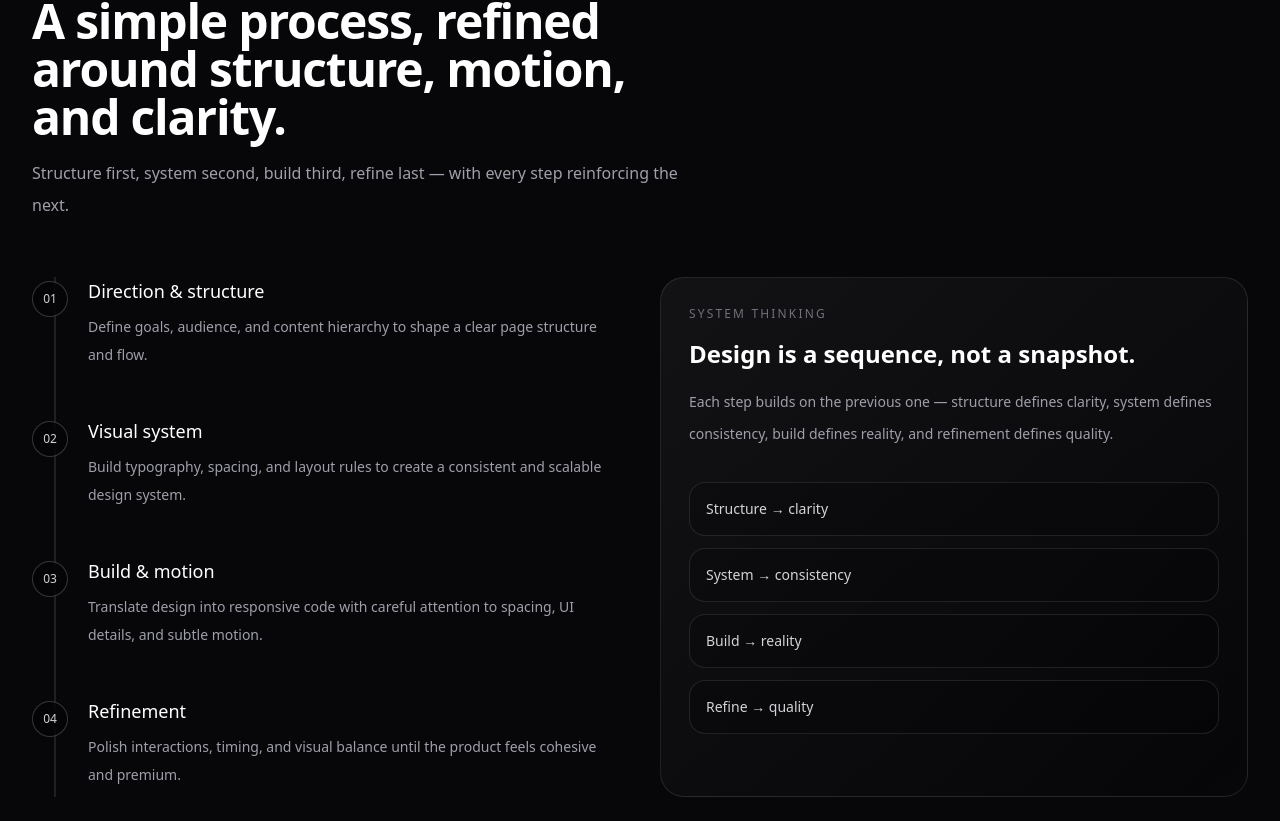
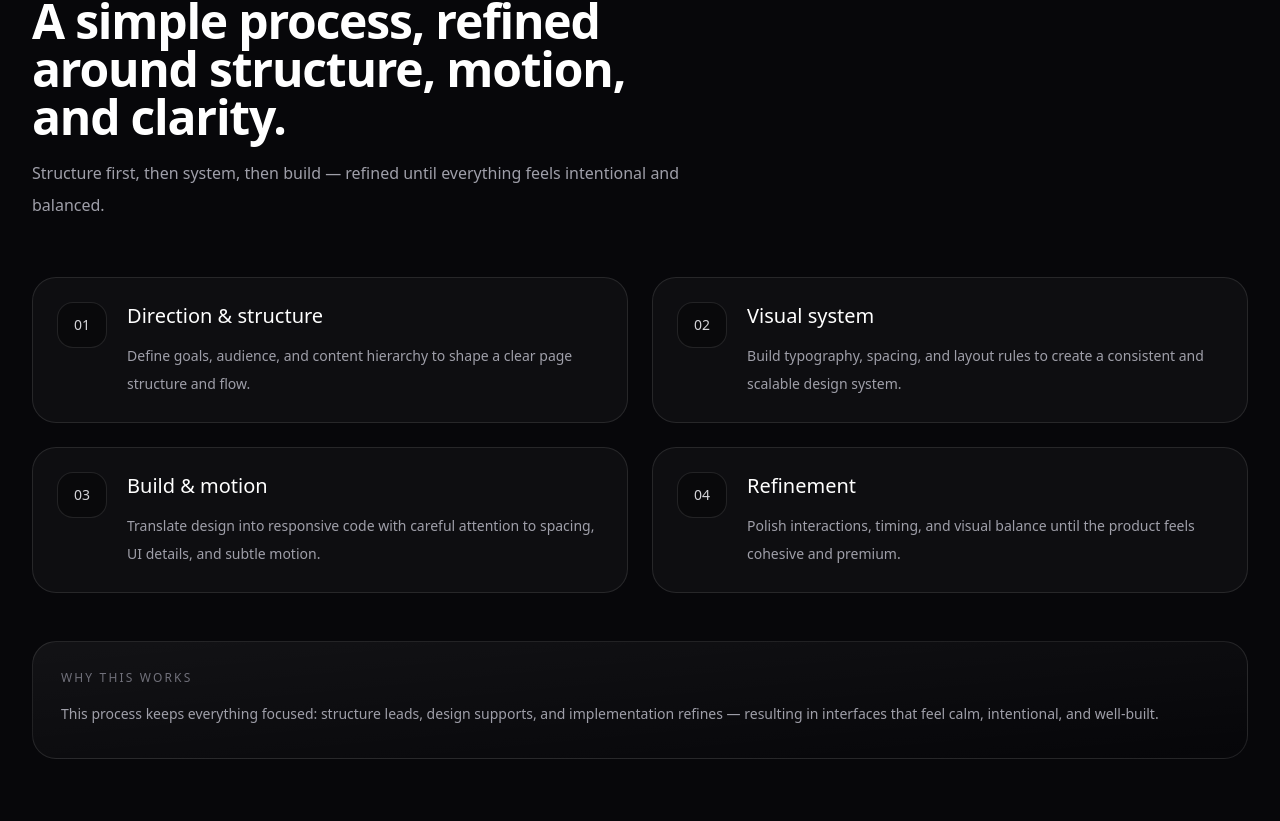
Before and after one commit to Aminrch/Portfolio, a Next.js app: page / in a window 1280 px wide. Shown: the part 5439-6260 px from the top of the page. Built offline with nearby package versions, Linux system fonts and the light colour scheme.

Commit message:
update UI sections and fix process sticky scroll

```diff
--- a/components/sections/process.tsx
+++ b/components/sections/process.tsx
@@ -1,7 +1,6 @@
 "use client"
 
-import { motion, useScroll, useTransform } from "framer-motion"
-import { useRef } from "react"
+import { motion } from "framer-motion"
 import { Container } from "@/components/ui/container"
 
 const steps = [
@@ -28,15 +27,6 @@ const steps = [
 ]
 
 export default function Process() {
-  const ref = useRef<HTMLDivElement | null>(null)
-
-  const { scrollYProgress } = useScroll({
-    target: ref,
-    offset: ["start 80%", "end 20%"],
-  })
-
-  const progressHeight = useTransform(scrollYProgress, [0, 1], ["0%", "100%"])
-
   return (
     <section id="process" className="py-28 md:py-36">
       <Container>
@@ -51,92 +41,67 @@ export default function Process() {
           </h2>
 
           <p className="mt-4 text-sm leading-8 text-zinc-400 md:text-base">
-            Structure first, system second, build third, refine last — with
-            every step reinforcing the next.
+            Structure first, then system, then build — refined until everything
+            feels intentional and balanced.
           </p>
         </div>
 
-        {/* Timeline */}
-        <div ref={ref} className="relative grid gap-10 lg:grid-cols-[1fr_1fr]">
-          {/* LEFT: timeline line */}
-          <div className="absolute left-[18px] top-0 h-full w-[2px] bg-white/10 lg:left-[22px]" />
-
-          {/* progress line */}
-          <motion.div
-            className="absolute left-[18px] top-0 w-[2px] bg-white/40 lg:left-[22px]"
-            style={{ height: progressHeight }}
-          />
-
         {/* Steps */}
-          <div className="space-y-10">
+        <div className="grid gap-6 lg:grid-cols-2">
           {steps.map((step, i) => (
             <motion.div
               key={step.number}
-                className="relative flex gap-5"
-                initial={{ opacity: 0, x: -20 }}
-                whileInView={{ opacity: 1, x: 0 }}
+              className="group relative rounded-3xl border border-white/10 bg-white/[0.03] p-6 transition-colors duration-300 hover:border-white/20 hover:bg-white/[0.05]"
+              initial={{ opacity: 0, y: 24 }}
+              whileInView={{ opacity: 1, y: 0 }}
               transition={{
-                  duration: 0.6,
+                duration: 0.7,
                 delay: i * 0.08,
                 ease: [0.16, 1, 0.3, 1],
               }}
-                viewport={{ once: true, amount: 0.3 }}
+              viewport={{ once: true, amount: 0.25 }}
             >
-                {/* dot */}
+              {/* subtle glow on hover */}
+              <div className="pointer-events-none absolute inset-0 rounded-3xl opacity-0 transition-opacity duration-500 group-hover:opacity-100">
+                <div className="absolute -inset-10 bg-gradient-to-br from-white/5 via-transparent to-transparent blur-2xl" />
+              </div>
+
+              <div className="relative flex flex-col gap-5 md:flex-row md:items-start">
+                {/* number badge */}
                 <motion.div
-                  className="relative z-10 mt-1 h-9 w-9 shrink-0 rounded-full border border-white/20 bg-black/40 backdrop-blur flex items-center justify-center text-xs text-zinc-300"
-                  whileInView={{ scale: [0.8, 1] }}
-                  transition={{ duration: 0.5, delay: i * 0.08 }}
-                  viewport={{ once: true }}
+                  className="shrink-0 rounded-2xl border border-white/10 bg-black/30 px-4 py-3 text-sm font-medium text-zinc-300"
+                  whileHover={{ scale: 1.05 }}
+                  transition={{ type: "spring", stiffness: 300, damping: 20 }}
                 >
                   {step.number}
                 </motion.div>
 
                 {/* content */}
-                <div className="pb-2">
-                  <h3 className="text-lg font-medium text-white">
+                <div>
+                  <h3 className="text-xl font-medium text-white transition-transform duration-300 group-hover:translate-x-1">
                     {step.title}
                   </h3>
 
-                  <p className="mt-2 text-sm leading-7 text-zinc-400">
+                  <p className="mt-3 text-sm leading-7 text-zinc-400">
                     {step.text}
                   </p>
+                </div>
               </div>
             </motion.div>
           ))}
         </div>
 
-          {/* RIGHT: visual panel */}
-          <div className="rounded-3xl border border-white/10 bg-gradient-to-br from-white/[0.05] to-transparent p-6 md:p-7">
+        {/* footer note */}
+        <div className="mt-12 rounded-3xl border border-white/10 bg-gradient-to-br from-white/[0.05] to-transparent p-6 md:p-7">
           <p className="text-xs uppercase tracking-[0.18em] text-zinc-500">
-              System thinking
+            Why this works
           </p>
 
-            <h3 className="mt-4 text-2xl font-semibold text-white">
-              Design is a sequence, not a snapshot.
-            </h3>
-
-            <p className="mt-4 text-sm leading-8 text-zinc-400">
-              Each step builds on the previous one — structure defines clarity,
-              system defines consistency, build defines reality, and refinement
-              defines quality.
+          <p className="mt-3 text-sm leading-8 text-zinc-400">
+            This process keeps everything focused: structure leads, design supports,
+            and implementation refines — resulting in interfaces that feel calm,
+            intentional, and well-built.
           </p>
-
-            <div className="mt-8 space-y-3">
-              <div className="rounded-2xl border border-white/10 bg-black/20 p-4 text-sm text-zinc-300">
-                Structure → clarity
-              </div>
-              <div className="rounded-2xl border border-white/10 bg-black/20 p-4 text-sm text-zinc-300">
-                System → consistency
-              </div>
-              <div className="rounded-2xl border border-white/10 bg-black/20 p-4 text-sm text-zinc-300">
-                Build → reality
-              </div>
-              <div className="rounded-2xl border border-white/10 bg-black/20 p-4 text-sm text-zinc-300">
-                Refine → quality
-              </div>
-            </div>
-          </div>
         </div>
       </Container>
     </section>
```
Lines whose indentation alone changed are shown as unchanged.
